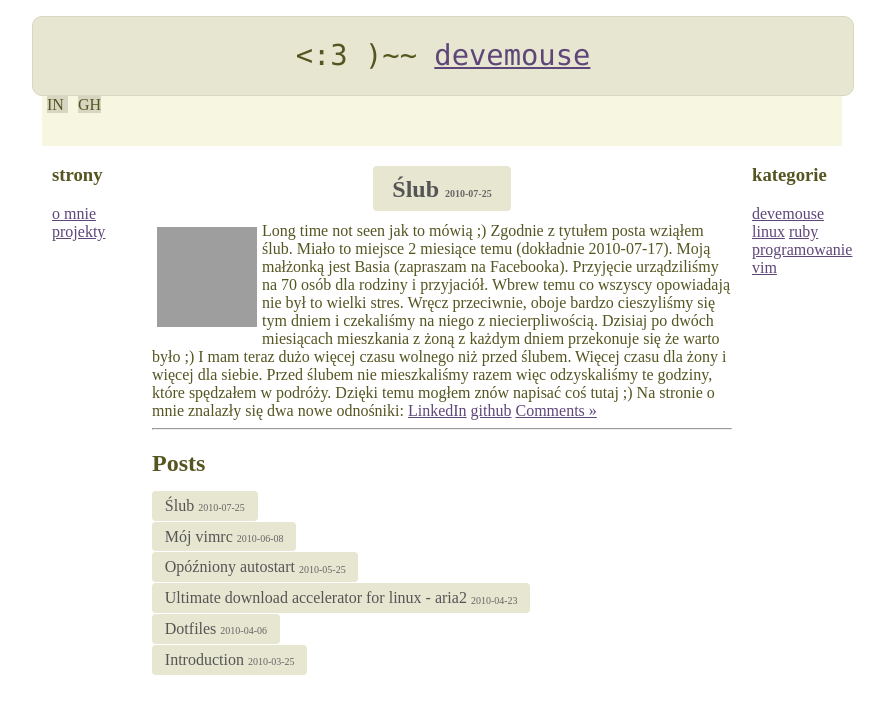
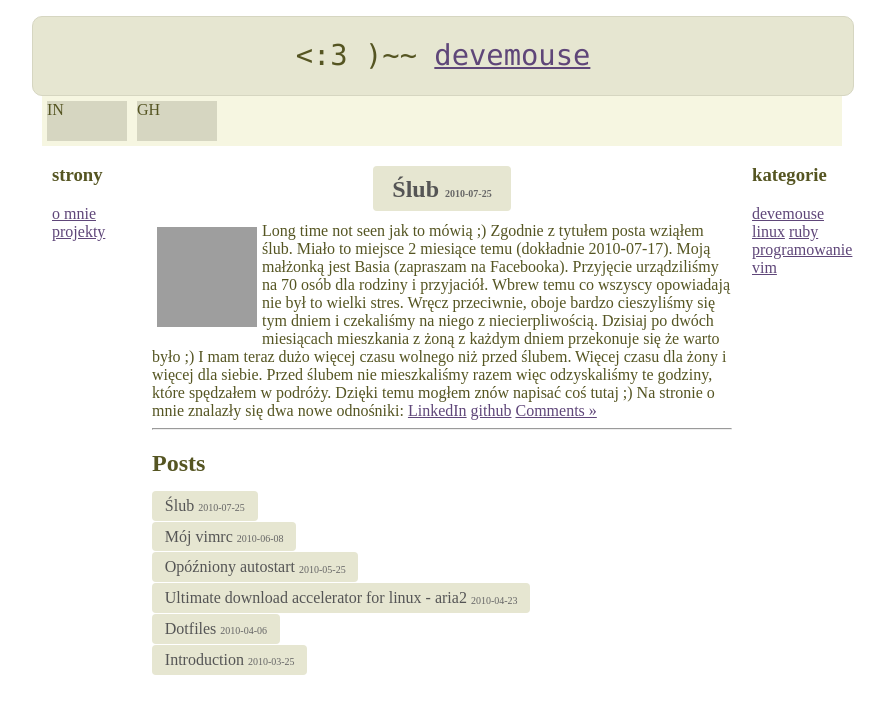
Before and after one commit to devemouse/devemouse.github.com, a Jekyll site: the page built from index.html, in a window 1280 px wide. Shown: the top 714 px of the page, without its empty margins (198-1083 px from the left). Built offline with Jekyll 4.4.1, drawn with Linux system fonts in a browser that asks for light colours; Markdown is read by kramdown in place of the engine named in the settings; grey boxes are pictures that could not be loaded.

Commit message:
removed custom margin totally

```diff
--- a/css/default.css
+++ b/css/default.css
@@ -132,12 +132,10 @@ li.post {
 .nav-top div {
    width:80px;
    height:40px;
+   margin:5px;
    background: #D6D6C1;
    display:inline;
    float:left
-   margin-bottom:5px;
-   margin-left:5px;
-   margin-right:5px;
 }
 
 
```
